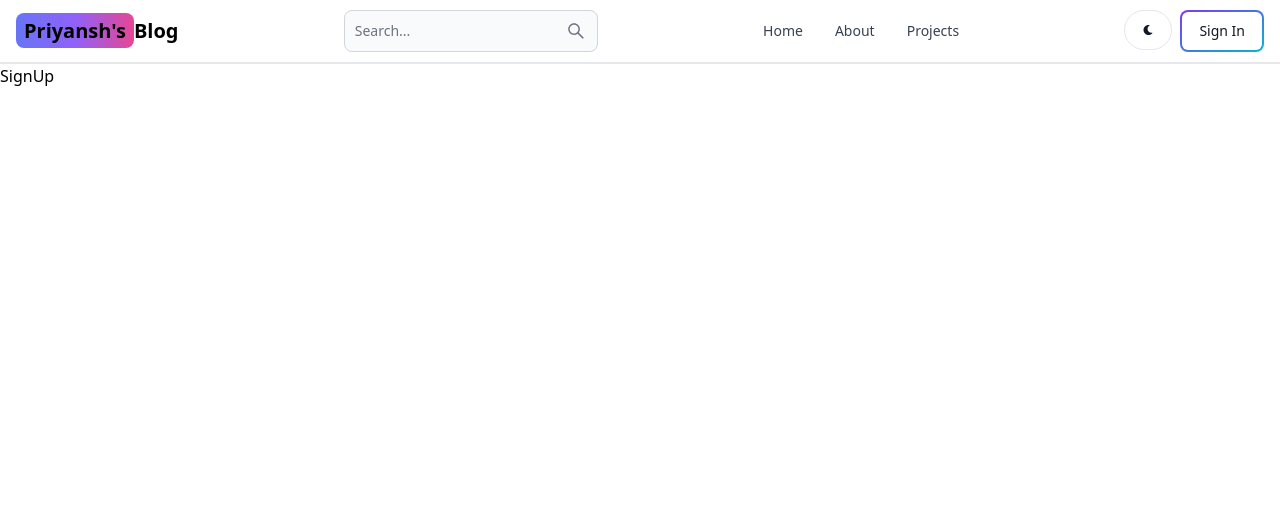
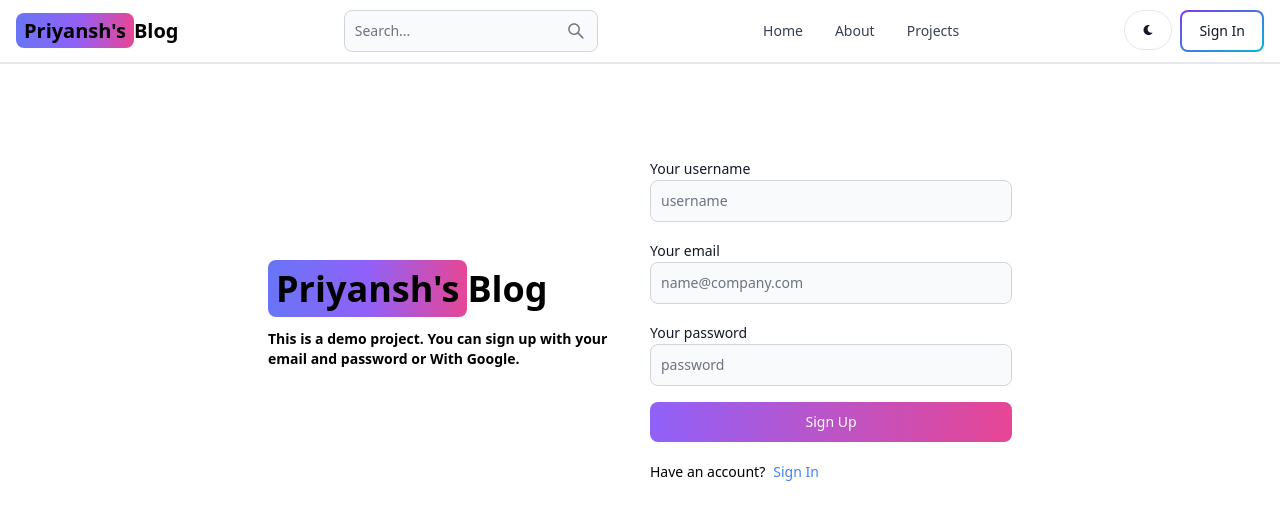
Before and after one commit to priyanshpatel12345/mern-blog, a React (Vite) app in the folder client/: page /sign-up in a window 1280 px wide. Shown: the top 520 px of the page. Built offline with nearby package versions, Linux system fonts and the light colour scheme.

Commit message:
create sign up page ui

```diff
--- a/client/src/pages/SignUp.jsx
+++ b/client/src/pages/SignUp.jsx
@@ -1,7 +1,60 @@
+import { Button, Label, TextInput } from "flowbite-react";
 import React from "react";
+import { Link } from "react-router-dom";
 
 function SignUp() {
-  return <div>SignUp</div>;
+  return (
+    <div className="min-h-screen mt-20">
+      <div className="flex p-3 max-w-3xl mx-auto flex-col md:flex-row md:items-center gap-5">
+        {/* Left */}
+        <div className="flex-1 ">
+          <Link to="/" className="text-4xl  font-bold dark:text-white">
+            <span className="px-2 py-1 rounded-lg bg-gradient-to-r from-indigo-500 via-purple-500 to-pink-500">
+              Priyansh's
+            </span>
+            Blog
+          </Link>
+          <p className="text-sm mt-5 font-semibold">
+            This is a demo project. You can sign up with your email and password
+            or With Google.
+          </p>
+        </div>
+
+        {/* Right */}
+        <div className="flex-1">
+          <form className="flex flex-col gap-4">
+            <div>
+              <Label value="Your username" />
+              <TextInput type="text" placeholder="username" id="username" />
+            </div>
+
+            <div>
+              <Label value="Your email" />
+              <TextInput
+                type="email"
+                placeholder="name@company.com"
+                id="username"
+              />
+            </div>
+
+            <div>
+              <Label value="Your password" />
+              <TextInput type="password" placeholder="password" id="username" />
+            </div>
+            <Button gradientDuoTone="purpleToPink" type="submit">
+              Sign Up
+            </Button>
+          </form>
+          <div className="flex gap-2 text-sm mt-5">
+            <span>Have an account?</span>
+            <Link to="/sign-in" className="text-blue-500">
+              Sign In
+            </Link>
+          </div>
+        </div>
+      </div>
+    </div>
+  );
 }
 
 export default SignUp;
```
